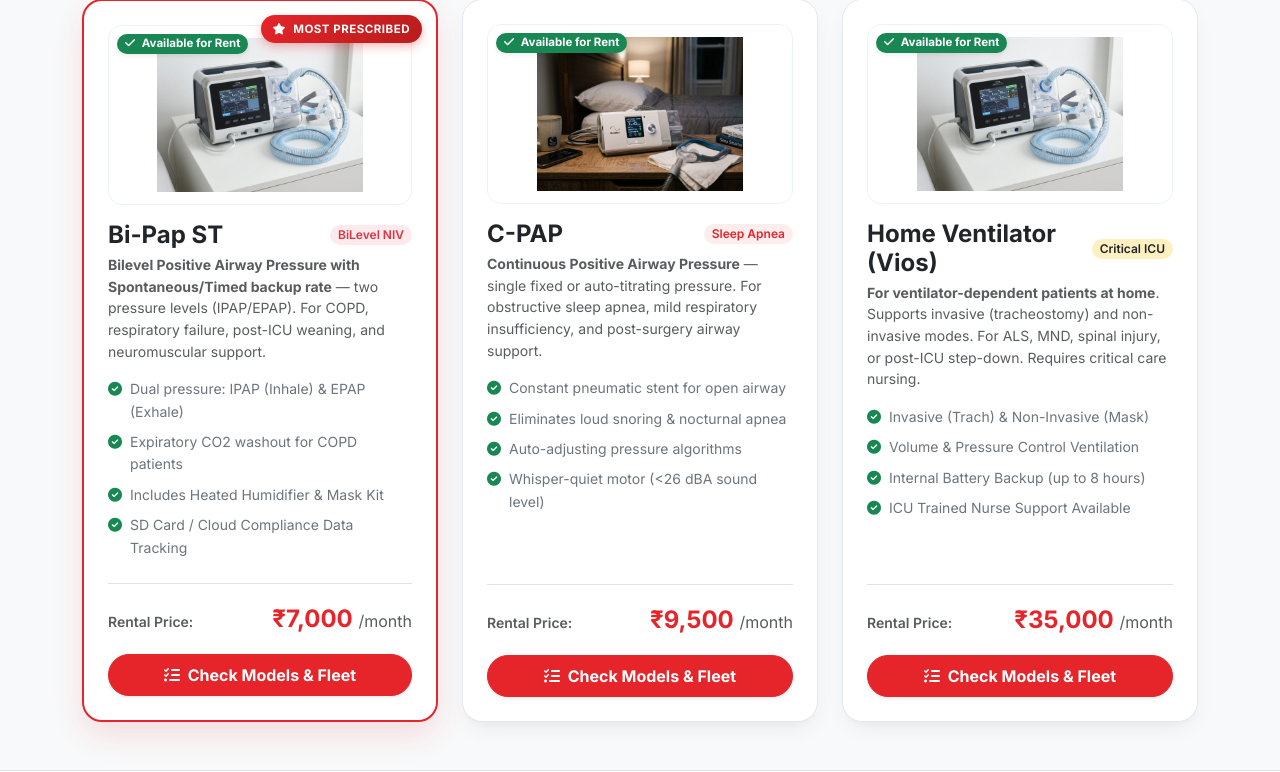
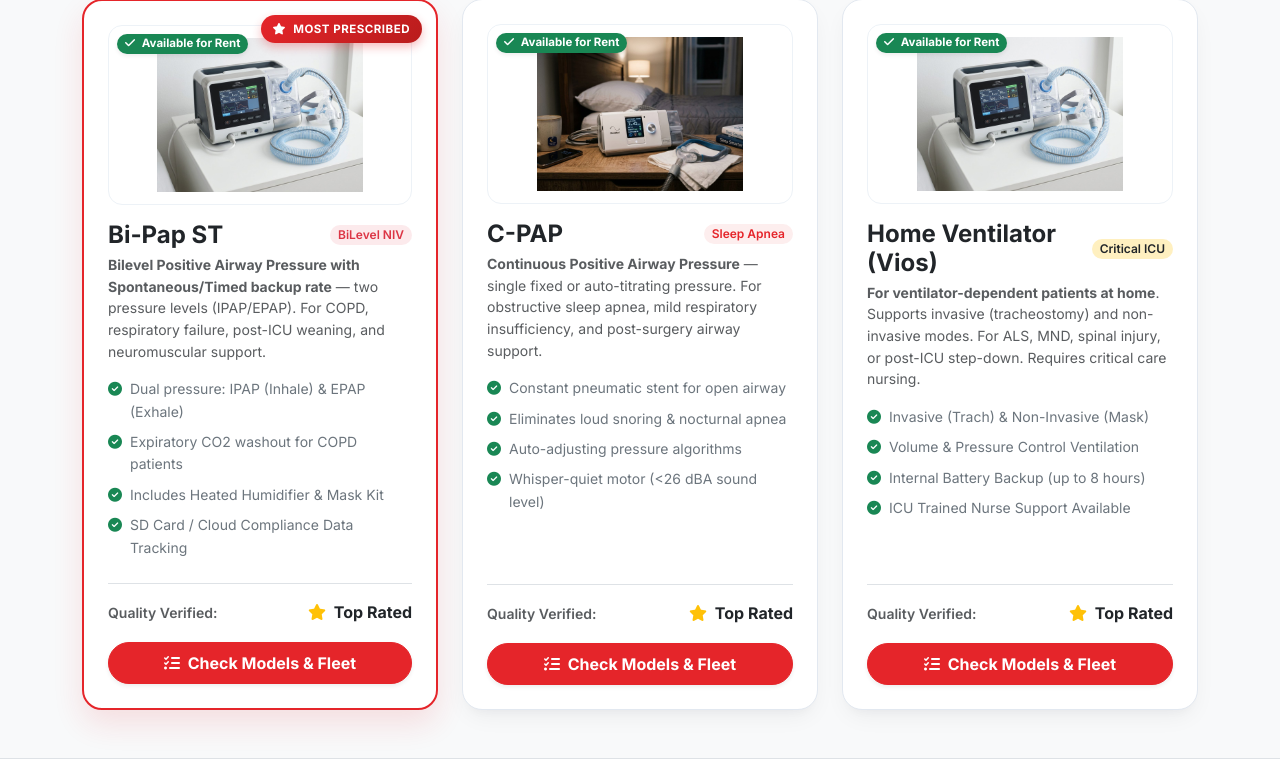
Before and after one commit to yugeshpandey22/Dmhealthcares, a PHP site: page /bipap-cpap in a window 1280 px wide. Shown: the part 1426-2198 px from the top of the page. Run offline with PHP 8.4, Linux system fonts and the light colour scheme; data comes from the database, SQL or seed files in the repository; some libraries are stand-ins or nearby versions.

Commit message:
Replace prices with single star icon badges across BiPAP/CPAP cards

```diff
--- a/pages/bipap-cpap.php
+++ b/pages/bipap-cpap.php
@@ -373,9 +373,9 @@ ob_start();
                         </ul>
                     </div>
                     <div>
-                        <div class="d-flex justify-content-between align-items-baseline mb-3 pt-3 border-top">
-                            <span class="small text-muted fw-semibold">Rental Price:</span>
-                            <span class="fw-bold text-dm-red fs-4">₹7,000 <small class="text-muted fw-normal fs-6">/month</small></span>
+                        <div class="d-flex justify-content-between align-items-center mb-3 pt-3 border-top">
+                            <span class="small text-muted fw-semibold">Quality Verified:</span>
+                            <span class="fw-bold text-dark"><i class="fa-solid fa-star text-warning me-1"></i> Top Rated</span>
                         </div>
                         <a href="#inventory" class="btn btn-dm-red rounded-pill fw-bold w-100 py-2 shadow-sm">
                             <i class="fa-solid fa-list-check me-1"></i> Check Models & Fleet
@@ -409,9 +409,9 @@ ob_start();
                         </ul>
                     </div>
                     <div>
-                        <div class="d-flex justify-content-between align-items-baseline mb-3 pt-3 border-top">
-                            <span class="small text-muted fw-semibold">Rental Price:</span>
-                            <span class="fw-bold text-dm-red fs-4">₹9,500 <small class="text-muted fw-normal fs-6">/month</small></span>
+                        <div class="d-flex justify-content-between align-items-center mb-3 pt-3 border-top">
+                            <span class="small text-muted fw-semibold">Quality Verified:</span>
+                            <span class="fw-bold text-dark"><i class="fa-solid fa-star text-warning me-1"></i> Top Rated</span>
                         </div>
                         <a href="#inventory" class="btn btn-dm-red rounded-pill fw-bold w-100 py-2 shadow-sm">
                             <i class="fa-solid fa-list-check me-1"></i> Check Models & Fleet
@@ -445,9 +445,9 @@ ob_start();
                         </ul>
                     </div>
                     <div>
-                        <div class="d-flex justify-content-between align-items-baseline mb-3 pt-3 border-top">
-                            <span class="small text-muted fw-semibold">Rental Price:</span>
-                            <span class="fw-bold text-dm-red fs-4">₹35,000 <small class="text-muted fw-normal fs-6">/month</small></span>
+                        <div class="d-flex justify-content-between align-items-center mb-3 pt-3 border-top">
+                            <span class="small text-muted fw-semibold">Quality Verified:</span>
+                            <span class="fw-bold text-dark"><i class="fa-solid fa-star text-warning me-1"></i> Top Rated</span>
                         </div>
                         <a href="#inventory" class="btn btn-dm-red rounded-pill fw-bold w-100 py-2 shadow-sm">
                             <i class="fa-solid fa-list-check me-1"></i> Check Models & Fleet
@@ -873,10 +873,9 @@ ob_start();
                     </div>
                     <div class="pt-3 border-top d-flex flex-wrap justify-content-between align-items-center gap-2">
                         <div>
-                            <span class="d-block text-muted small fw-semibold">Standard Service Rental:</span>
-                            <span class="fw-bold text-dm-red fs-4">₹7,000 <small class="text-muted fw-normal fs-6">/month</small></span>
-                        </div>
-                        <a href="https://wa.me/919319149644?text=I+want+to+inquire+about+Bi-Pap+ST+(Price:+₹7,000)" target="_blank" class="btn btn-dm-red rounded-pill btn-sm px-4 py-2 fw-bold shadow-sm d-inline-flex align-items-center gap-2">
+                            <span class="badge bg-warning bg-opacity-10 text-dark fw-bold px-3 py-2 rounded-pill"><i class="fa-solid fa-star text-warning me-1"></i> Top Rated Device</span>
+                        </div>
+                        <a href="https://wa.me/919319149644?text=I+want+to+inquire+about+Bi-Pap+ST" target="_blank" class="btn btn-dm-red rounded-pill btn-sm px-4 py-2 fw-bold shadow-sm d-inline-flex align-items-center gap-2">
                             <i class="fa-brands fa-whatsapp fs-6"></i> Inquire on WhatsApp
                         </a>
                     </div>
@@ -911,10 +910,9 @@ ob_start();
                     </div>
                     <div class="pt-3 border-top d-flex flex-wrap justify-content-between align-items-center gap-2">
                         <div>
-                            <span class="d-block text-muted small fw-semibold">Standard Service Rental:</span>
-                            <span class="fw-bold text-dm-red fs-4">₹9,500 <small class="text-muted fw-normal fs-6">/month</small></span>
-                        </div>
-                        <a href="https://wa.me/919319149644?text=I+want+to+inquire+about+C-PAP+(Price:+₹9,500)" target="_blank" class="btn btn-outline-success rounded-pill btn-sm px-4 py-2 fw-bold shadow-sm d-inline-flex align-items-center gap-2">
+                            <span class="badge bg-warning bg-opacity-10 text-dark fw-bold px-3 py-2 rounded-pill"><i class="fa-solid fa-star text-warning me-1"></i> Top Rated Device</span>
+                        </div>
+                        <a href="https://wa.me/919319149644?text=I+want+to+inquire+about+C-PAP" target="_blank" class="btn btn-outline-success rounded-pill btn-sm px-4 py-2 fw-bold shadow-sm d-inline-flex align-items-center gap-2">
                             <i class="fa-brands fa-whatsapp fs-6"></i> Inquire on WhatsApp
                         </a>
                     </div>
@@ -944,8 +942,7 @@ ob_start();
                     </div>
                     <div class="pt-3 border-top d-flex justify-content-between align-items-center">
                         <div>
-                            <span class="d-block text-muted" style="font-size: 0.72rem;">Monthly Rent:</span>
-                            <span class="fw-bold text-dm-red fs-5">₹4,500 <small class="text-muted fw-normal fs-6">/mo</small></span>
+                            <span class="badge bg-warning bg-opacity-10 text-dark fw-bold px-2 py-1 rounded-pill" style="font-size: 0.75rem;"><i class="fa-solid fa-star text-warning me-1"></i> Top Rated</span>
                         </div>
                         <a href="https://wa.me/919319149644?text=I+want+to+book+ResMed+BiPAP+on+Rent" target="_blank" class="btn btn-dm-red rounded-pill btn-sm px-3 fw-bold d-inline-flex align-items-center gap-1 shadow-sm">
                             <i class="fa-brands fa-whatsapp"></i> Inquire Now
@@ -974,8 +971,7 @@ ob_start();
                     </div>
                     <div class="pt-3 border-top d-flex justify-content-between align-items-center">
                         <div>
-                            <span class="d-block text-muted" style="font-size: 0.72rem;">Monthly Rent:</span>
-                            <span class="fw-bold text-dm-red fs-5">₹4,000 <small class="text-muted fw-normal fs-6">/mo</small></span>
+                            <span class="badge bg-warning bg-opacity-10 text-dark fw-bold px-2 py-1 rounded-pill" style="font-size: 0.75rem;"><i class="fa-solid fa-star text-warning me-1"></i> Top Rated</span>
                         </div>
                         <a href="https://wa.me/919319149644?text=I+want+to+book+BiPAP+Nidek+on+Rent" target="_blank" class="btn btn-dm-red rounded-pill btn-sm px-3 fw-bold d-inline-flex align-items-center gap-1 shadow-sm">
                             <i class="fa-brands fa-whatsapp"></i> Inquire Now
@@ -1004,8 +1000,7 @@ ob_start();
                     </div>
                     <div class="pt-3 border-top d-flex justify-content-between align-items-center">
                         <div>
-                            <span class="d-block text-muted" style="font-size: 0.72rem;">Monthly Rent:</span>
-                            <span class="fw-bold text-dm-red fs-5">₹2,500 - ₹3,500 <small class="text-muted fw-normal fs-6">/mo</small></span>
+                            <span class="badge bg-warning bg-opacity-10 text-dark fw-bold px-2 py-1 rounded-pill" style="font-size: 0.75rem;"><i class="fa-solid fa-star text-warning me-1"></i> Top Rated</span>
                         </div>
                         <a href="https://wa.me/919319149644?text=I+want+to+book+Auto+CPAP+Machine+on+Rent" target="_blank" class="btn btn-dm-red rounded-pill btn-sm px-3 fw-bold d-inline-flex align-items-center gap-1 shadow-sm">
                             <i class="fa-brands fa-whatsapp"></i> Inquire Now
@@ -1034,8 +1029,7 @@ ob_start();
                     </div>
                     <div class="pt-3 border-top d-flex justify-content-between align-items-center">
                         <div>
-                            <span class="d-block text-muted" style="font-size: 0.72rem;">Monthly Rent:</span>
-                            <span class="fw-bold text-dm-red fs-5">₹3,500 <small class="text-muted fw-normal fs-6">/mo</small></span>
+                            <span class="badge bg-warning bg-opacity-10 text-dark fw-bold px-2 py-1 rounded-pill" style="font-size: 0.75rem;"><i class="fa-solid fa-star text-warning me-1"></i> Top Rated</span>
                         </div>
                         <a href="https://wa.me/919319149644?text=I+want+to+book+Topson+BiPAP+on+Rent" target="_blank" class="btn btn-dm-red rounded-pill btn-sm px-3 fw-bold d-inline-flex align-items-center gap-1 shadow-sm">
                             <i class="fa-brands fa-whatsapp"></i> Inquire Now
@@ -1064,8 +1058,7 @@ ob_start();
                     </div>
                     <div class="pt-3 border-top d-flex justify-content-between align-items-center">
                         <div>
-                            <span class="d-block text-muted" style="font-size: 0.72rem;">Monthly Rent:</span>
-                            <span class="fw-bold text-dm-red fs-5">₹7,500 <small class="text-muted fw-normal fs-6">/mo</small></span>
+                            <span class="badge bg-warning bg-opacity-10 text-dark fw-bold px-2 py-1 rounded-pill" style="font-size: 0.75rem;"><i class="fa-solid fa-star text-warning me-1"></i> Top Rated</span>
                         </div>
                         <a href="https://wa.me/919319149644?text=I+want+to+book+ResMed+Lumis+150+VPAP+on+Rent" target="_blank" class="btn btn-dm-red rounded-pill btn-sm px-3 fw-bold d-inline-flex align-items-center gap-1 shadow-sm">
                             <i class="fa-brands fa-whatsapp"></i> Inquire Now
@@ -1094,8 +1087,7 @@ ob_start();
                     </div>
                     <div class="pt-3 border-top d-flex justify-content-between align-items-center">
                         <div>
-                            <span class="d-block text-muted" style="font-size: 0.72rem;">Monthly Rent:</span>
-                            <span class="fw-bold text-dm-red fs-5">₹5,000 <small class="text-muted fw-normal fs-6">/mo</small></span>
+                            <span class="badge bg-warning bg-opacity-10 text-dark fw-bold px-2 py-1 rounded-pill" style="font-size: 0.75rem;"><i class="fa-solid fa-star text-warning me-1"></i> Top Rated</span>
                         </div>
                         <a href="https://wa.me/919319149644?text=I+want+to+book+ResMed+AirSense+10+on+Rent" target="_blank" class="btn btn-dm-red rounded-pill btn-sm px-3 fw-bold d-inline-flex align-items-center gap-1 shadow-sm">
                             <i class="fa-brands fa-whatsapp"></i> Inquire Now
@@ -1124,8 +1116,7 @@ ob_start();
                     </div>
                     <div class="pt-3 border-top d-flex justify-content-between align-items-center">
                         <div>
-                            <span class="d-block text-muted" style="font-size: 0.72rem;">Monthly Rent:</span>
-                            <span class="fw-bold text-dm-red fs-5">₹5,000 <small class="text-muted fw-normal fs-6">/mo</small></span>
+                            <span class="badge bg-warning bg-opacity-10 text-dark fw-bold px-2 py-1 rounded-pill" style="font-size: 0.75rem;"><i class="fa-solid fa-star text-warning me-1"></i> Top Rated</span>
                         </div>
                         <a href="https://wa.me/919319149644?text=I+want+to+book+ResMed+Floton+ST+on+Rent" target="_blank" class="btn btn-dm-red rounded-pill btn-sm px-3 fw-bold d-inline-flex align-items-center gap-1 shadow-sm">
                             <i class="fa-brands fa-whatsapp"></i> Inquire Now
@@ -1154,8 +1145,7 @@ ob_start();
                     </div>
                     <div class="pt-3 border-top d-flex justify-content-between align-items-center">
                         <div>
-                            <span class="d-block text-muted" style="font-size: 0.72rem;">Monthly Rent:</span>
-                            <span class="fw-bold text-dm-red fs-5">₹5,500 <small class="text-muted fw-normal fs-6">/mo</small></span>
+                            <span class="badge bg-warning bg-opacity-10 text-dark fw-bold px-2 py-1 rounded-pill" style="font-size: 0.75rem;"><i class="fa-solid fa-star text-warning me-1"></i> Top Rated</span>
                         </div>
                         <a href="https://wa.me/919319149644?text=I+want+to+inquire+about+Evox+NoahSleep+BiPAP+Rental" target="_blank" class="btn btn-dm-red rounded-pill btn-sm px-3 fw-bold d-inline-flex align-items-center gap-1 shadow-sm">
                             <i class="fa-brands fa-whatsapp"></i> Inquire Now
@@ -1184,8 +1174,7 @@ ob_start();
                     </div>
                     <div class="pt-3 border-top d-flex justify-content-between align-items-center">
                         <div>
-                            <span class="d-block text-muted" style="font-size: 0.72rem;">Monthly Rent:</span>
-                            <span class="fw-bold text-dm-red fs-5">₹3,500 - ₹4,500 <small class="text-muted fw-normal fs-6">/mo</small></span>
+                            <span class="badge bg-warning bg-opacity-10 text-dark fw-bold px-2 py-1 rounded-pill" style="font-size: 0.75rem;"><i class="fa-solid fa-star text-warning me-1"></i> Top Rated</span>
                         </div>
                         <a href="https://wa.me/919319149644?text=I+want+to+inquire+about+Evox+CPAP+BiPAP+series+Rental" target="_blank" class="btn btn-dm-red rounded-pill btn-sm px-3 fw-bold d-inline-flex align-items-center gap-1 shadow-sm">
                             <i class="fa-brands fa-whatsapp"></i> Inquire Now
```
